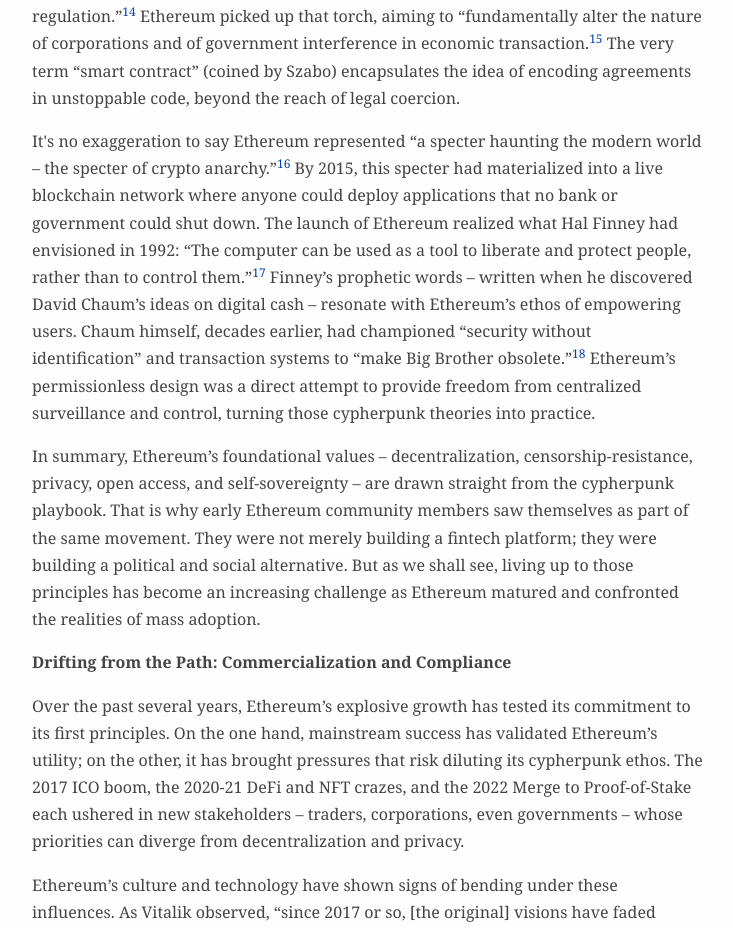
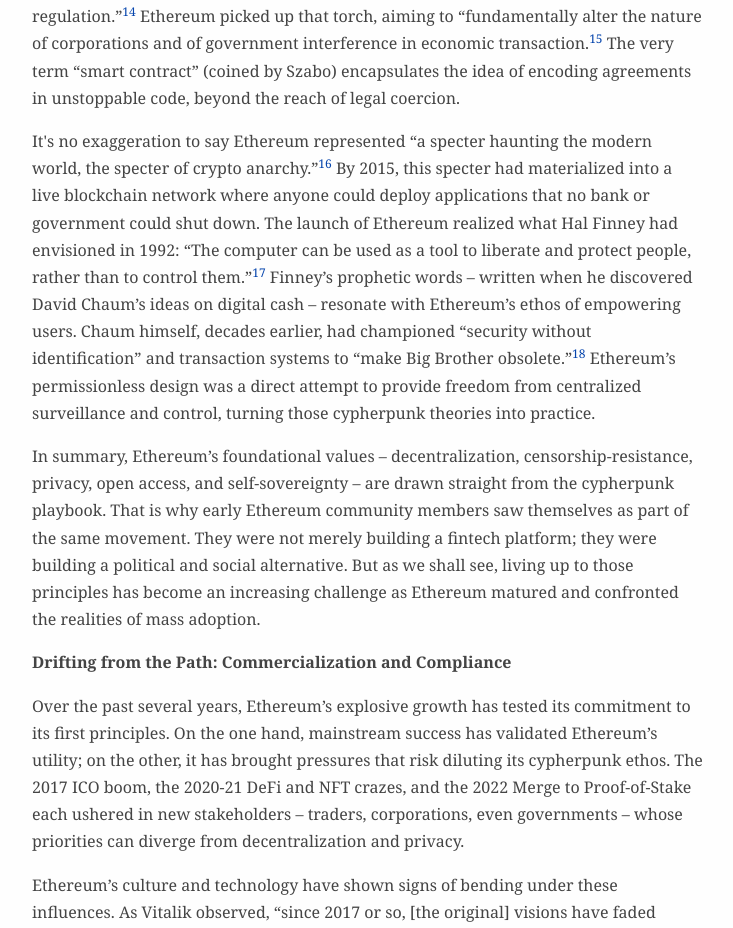
Before and after one commit to xrchz/decentralist, a plain HTML site: page index.html in a window 1280 px wide. Shown: the part 2020-2948 px from the top of the page, without its empty margins (272-1005 px from the left). Drawn offline with Linux system fonts and the light colour scheme.

Commit message:
Update index.html

```diff
--- a/index.html
+++ b/index.html
@@ -127,7 +127,7 @@ The very term “smart contract” (coined by Szabo) encapsulates the idea
 of encoding agreements in unstoppable code, beyond the reach of legal
 coercion.</p>
 <p>It's no exaggeration to say Ethereum represented “a specter haunting
-the modern world – the specter of crypto anarchy.”<a href="#fn16"
+the modern world, the specter of crypto anarchy.”<a href="#fn16"
 class="footnote-ref" id="fnref16" role="doc-noteref"><sup>16</sup></a>
 By 2015, this specter had materialized into a live blockchain network
 where anyone could deploy applications that no bank or government could
```
